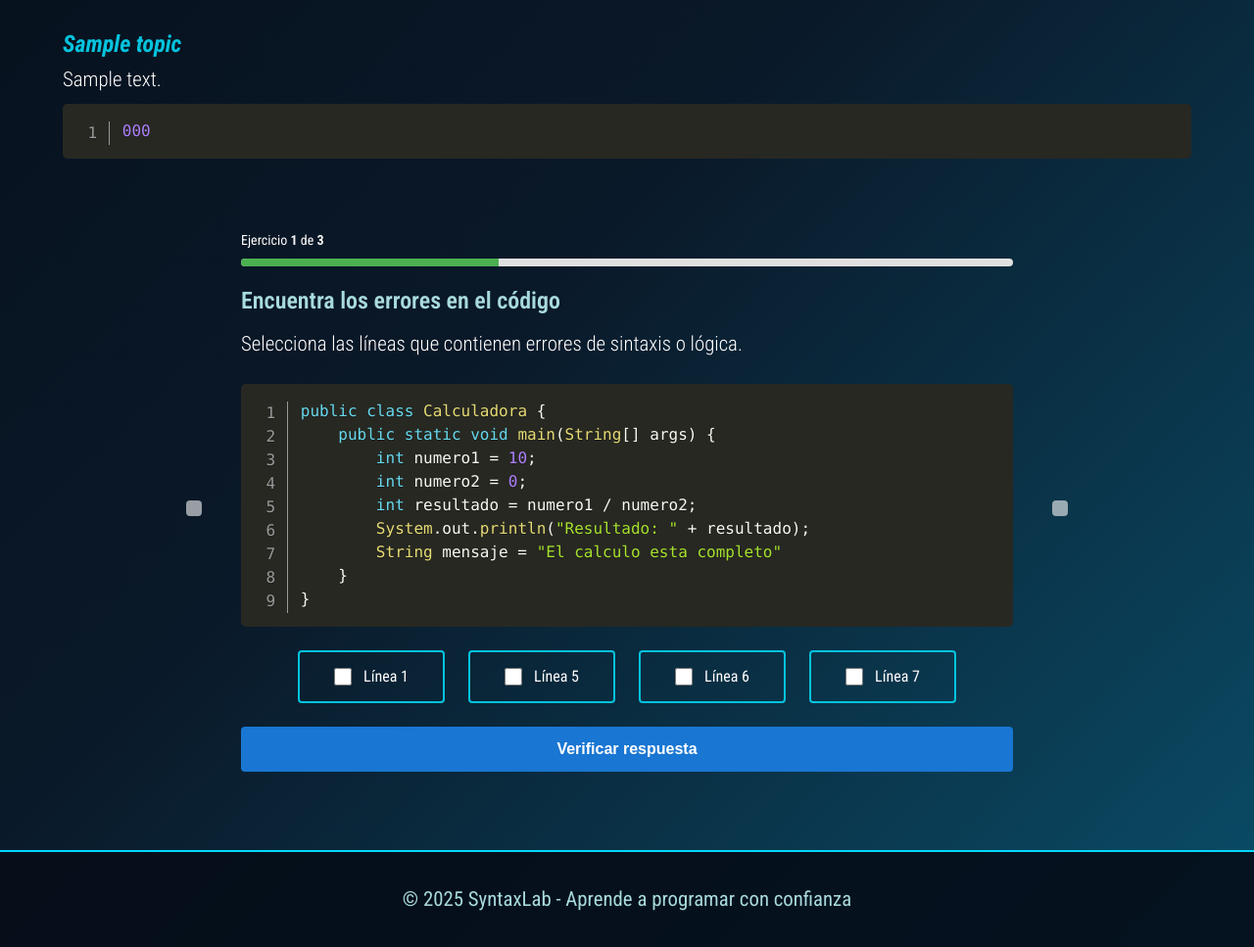
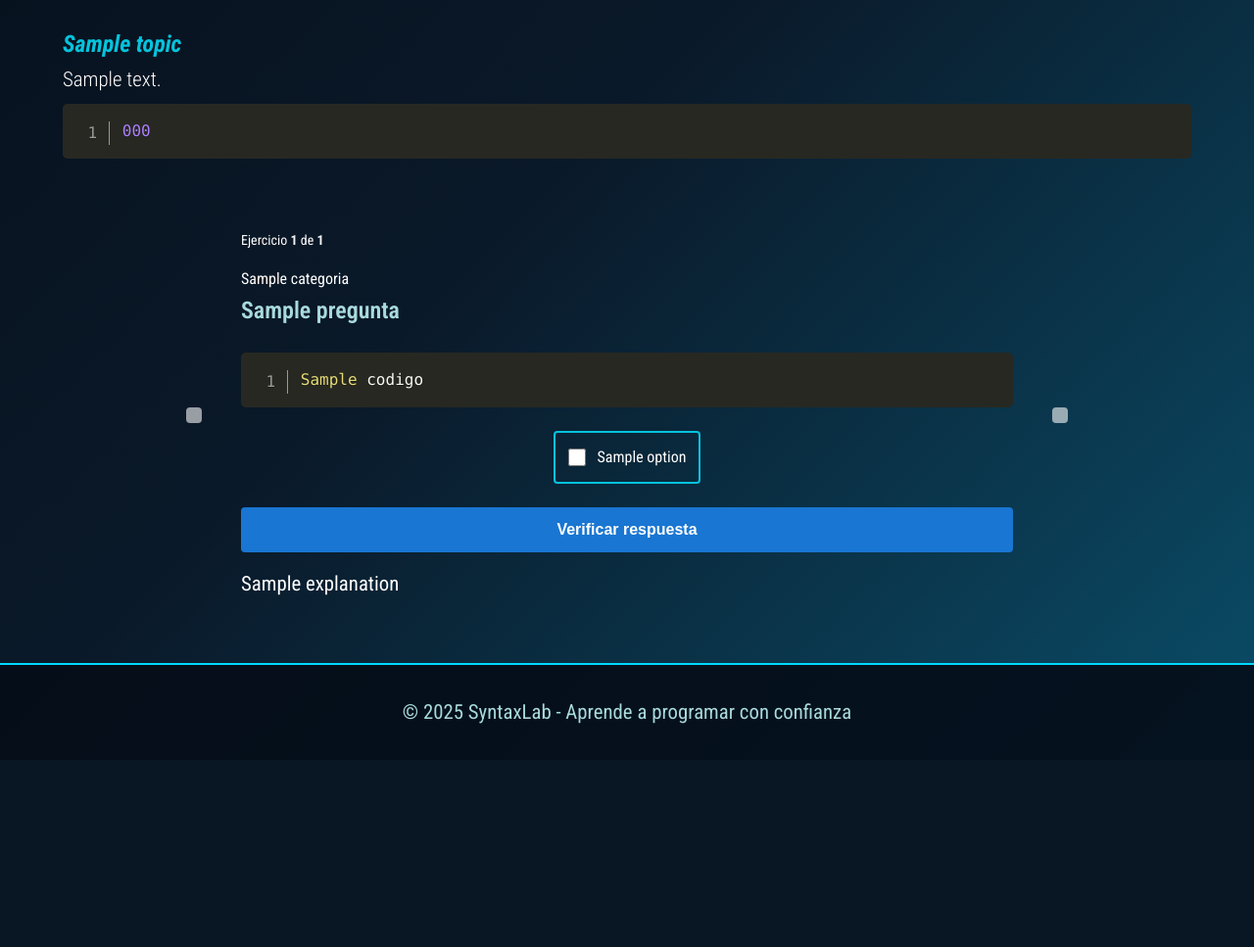
Before and after one commit to progValji/Sintaxis-en-Java, a Flask app: template templates/condicionales.html in a window 1280 px wide. Shown: the part 551-1518 px from the top of the page at 98% size. After the commit the page ends 1290 px from the top, so only its background shows below. Run offline with Flask 3, Linux system fonts and the light colour scheme; the template is opened without the code that fills it: most values are stand-ins (such as "Sample title", 1, 10 or a date in 2020); some libraries are stand-ins or nearby versions.

Commit message:
Crecion Macro Carrusel Para Ejercicios

```diff
--- a/app.py
+++ b/app.py
@@ -1,11 +1,24 @@
 from flask import Flask, render_template
 import yaml
+from pathlib import Path
 
 app = Flask(__name__)
 
-def load_data(filename):
-    with open(f'data/{filename}/{filename}.yml', encoding='utf-8') as f:
+EXERCISES_DIR = Path('data/')
+
+def load_data(seccion, filename):
+    with open(EXERCISES_DIR / seccion / filename, encoding='utf-8') as f:
         return yaml.safe_load(f)
+
+def get_all_exercises(seccion):
+    files = ["entender.yml", "diagnosticar.yml", "construir.yml"]
+    all_exercises = []
+
+    for file in files:
+        data = load_data(seccion, file)
+        all_exercises.extend(data)
+
+    return all_exercises
 
 @app.route("/")
 def index():
@@ -13,7 +26,9 @@ def index():
 
 @app.route("/condicionales")
 def condicionales():
-    return render_template('condicionales.html', topics=load_data('condicionales'))
+    return render_template('condicionales.html',
+                           topics=load_data('condicionales', 'condicionales.yml'),
+                           exercises=get_all_exercises('condicionales'))
 
 @app.route("/ciclos")
 def ciclos():
--- a/data/condicionales/construir.yml
+++ b/data/condicionales/construir.yml
@@ -1,4 +1,3 @@
-ejercicios:
   - id: 1
     categoria: fill in the blank
     codigo: |
--- a/data/condicionales/diagnosticar.yml
+++ b/data/condicionales/diagnosticar.yml
@@ -1,4 +1,3 @@
-ejercicios:
   - id: 1
     categoria: encuentra el bug
     codigo: |
--- a/data/condicionales/entender.yml
+++ b/data/condicionales/entender.yml
@@ -1,4 +1,3 @@
-ejercicios:
   - id: 1
     categoria: comprension de codigo
     codigo: |
--- a/templates/condicionales.html
+++ b/templates/condicionales.html
@@ -7,6 +7,7 @@
 </style>
 {% extends "base.html" %}
 {% from "macros/_topic.html" import render_topic %}
+{% from "macros/_exercise_carousel.html" import exercise_carousel %}
 
 {% block contenido %}
     <main>
@@ -31,76 +32,9 @@
             </div>
         </section>
 
-        <section class="main__container container">
-            <article class="exercise-carousel">
-                <!-- BARRA DE PROGRESO -->
-                <div class="exercise-carousel__progress">
-                    <span class="exercise-carousel__progress-text">
-                        Ejercicio <strong class="exercise-carousel__current">1</strong> de <strong class="exercise-carousel__total">5</strong>
-                    </span>
-                    <div class="exercise-carousel__progress-bar">
-                        <div class="exercise-carousel__progress-fill" style="width: 20%;"></div>
-                    </div>
-                </div>
+        {{ exercise_carousel(exercises) }}
 
-                <!-- SLIDE DEL EJERCICIO -->
-                <div class="exercise-carousel__slide exercise-carousel__slide--active" data-exercise="1">
-                    <div class="exercise-carousel__instructions">
-                        <h2 class="exercise-carousel__title fw-600">Encuentra los errores en el código</h2>
-                        <p class="exercise-carousel__description fw-300">
-                            Selecciona las líneas que contienen errores de sintaxis o lógica.
-                        </p>
-                    </div>
-
-                    <div class="exercise-carousel__code-container">
-                        <pre class="exercise-carousel__code language-java"><code class="line-numbers">public class Calculadora {
-public static void main(String[] args) {
-        int numero1 = 10;
-        int numero2 = 0;
-        int resultado = numero1 / numero2;
-        System.out.println("Resultado: " + resultado);
-        String mensaje = "El calculo esta completo"
-    }
-}</code></pre>
-                    </div>
-
-                    <form class="exercise-carousel__options">
-                        <div class="exercise-carousel__option">
-                            <input type="checkbox" id="ex1-line1" name="errors" value="1" class="exercise-carousel__checkbox">
-                            <label for="ex1-line1" class="exercise-carousel__label">Línea 1</label>
-                        </div>
-                        <div class="exercise-carousel__option">
-                            <input type="checkbox" id="ex1-line5" name="errors" value="5" class="exercise-carousel__checkbox">
-                            <label for="ex1-line5" class="exercise-carousel__label">Línea 5</label>
-                        </div>
-                        <div class="exercise-carousel__option">
-                            <input type="checkbox" id="ex1-line6" name="errors" value="6" class="exercise-carousel__checkbox">
-                            <label for="ex1-line6" class="exercise-carousel__label">Línea 6</label>
-                        </div>
-                        <div class="exercise-carousel__option">
-                            <input type="checkbox" id="ex1-line7" name="errors" value="7" class="exercise-carousel__checkbox">
-                            <label for="ex1-line7" class="exercise-carousel__label">Línea 7</label>
-                        </div>
-                    </form>
-
-                    <button type="button" class="exercise-carousel__verify" data-answer="5,7"><span>Verificar respuesta</span></button>
-                    <div class="exercise-carousel__feedback"></div>
-                </div>
-
-                <!-- CONTROLES DE NAVEGACIÓN -->
-                <div class="exercise-carousel__controls">
-                    <button type="button" class="exercise-carousel__button exercise-carousel__button--prev" disabled title="Regresar">
-                        <i class='bxr  bx-arrow-left-stroke'  style='color:#000000'  ></i>
-                    </button>
-                    <button type="button" class="exercise-carousel__button exercise-carousel__button--next" disabled title="Avanzar">
-                        <i class='bxr  bx-arrow-right-stroke'  style='color:#000000'  ></i>
-                    </button>
-                </div>
-
-            </article>
-        </section>
     </main>
 
     <script src="{{ url_for('static', filename='JS/prism.js')}}"></script>
-    <script src="{{url_for('static', filename='JS/carrusel.js')}}"></script>
 {% endblock %}
--- /dev/null
+++ b/templates/macros/_exercise_carousel.html
@@ -0,0 +1,84 @@
+{% macro exercise_carousel(exercises) %}
+<section class="main__container container">
+    <article class="exercise-carousel">
+
+        {# BARRA DE PROGRESO #}
+        <div class="exercise-carousel__progress">
+            <span class="exercise-carousel__progress-text">
+                Ejercicio <strong class="exercise-carousel__current">1</strong>
+                de <strong class="exercise-carousel__total">{{ exercises | length }}</strong>
+            </span>
+            <!-- <div class="exercise-carousel__progress-bar">
+                <div class="exercise-carousel__progress-fill">
+                </div>
+            </div> -->
+        </div>
+
+        {# SLIDES #}
+        {% for exercise in exercises %}
+        <div class="exercise-carousel__slide {% if loop.first %}exercise-carousel__slide--active{% endif %}"
+             data-exercise="{{ loop.index }}">
+
+            <div class="exercise-carousel__instructions">
+                <span class="exercise-carousel__category">{{ exercise.categoria }}</span>
+                <h2 class="exercise-carousel__title fw-600">{{ exercise.pregunta }}</h2>
+            </div>
+
+            <div class="exercise-carousel__code-container">
+                <pre class="exercise-carousel__code language-java"><code class="line-numbers">{{ exercise.codigo }}</code></pre>
+            </div>
+
+            <form class="exercise-carousel__options">
+                {% for option in exercise.opciones %}
+                <div class="exercise-carousel__option">
+                    <input
+                        type="checkbox"
+                        id="ex{{ loop.index }}-opt{{ loop.index }}"
+                        name="errors"
+                        value="{{ option.value }}"
+                        class="exercise-carousel__checkbox exercise-carousel__checkbox--{{ option.size }}"
+                    >
+                    <label
+                        for="ex{{ loop.index }}-opt{{ loop.index }}"
+                        class="exercise-carousel__label exercise-carousel__label--{{ option.size }}"
+                    >
+                        {{ option.label }}
+                    </label>
+                </div>
+                {% endfor %}
+            </form>
+
+            <button type="button"
+                    class="exercise-carousel__verify"
+                    data-exercise-id="{{ exercise.id }}">
+                <span>Verificar respuesta</span>
+            </button>
+
+            <div class="exercise-carousel__feedback"></div>
+
+            <div class="exercise-carousel__explanation exercise-carousel__explanation--hidden">
+                <p>{{ exercise.explanation }}</p>
+            </div>
+
+        </div>
+        {% endfor %}
+
+        {# CONTROLES #}
+        <div class="exercise-carousel__controls">
+            <button type="button"
+                    class="exercise-carousel__button exercise-carousel__button--prev"
+                    disabled
+                    title="Regresar">
+                <i class='bxr bx-arrow-left-stroke' style='color:#000000'></i>
+            </button>
+            <button type="button"
+                    class="exercise-carousel__button exercise-carousel__button--next"
+                    disabled
+                    title="Avanzar">
+                <i class='bxr bx-arrow-right-stroke' style='color:#000000'></i>
+            </button>
+        </div>
+
+    </article>
+</section>
+{% endmacro %}
```
